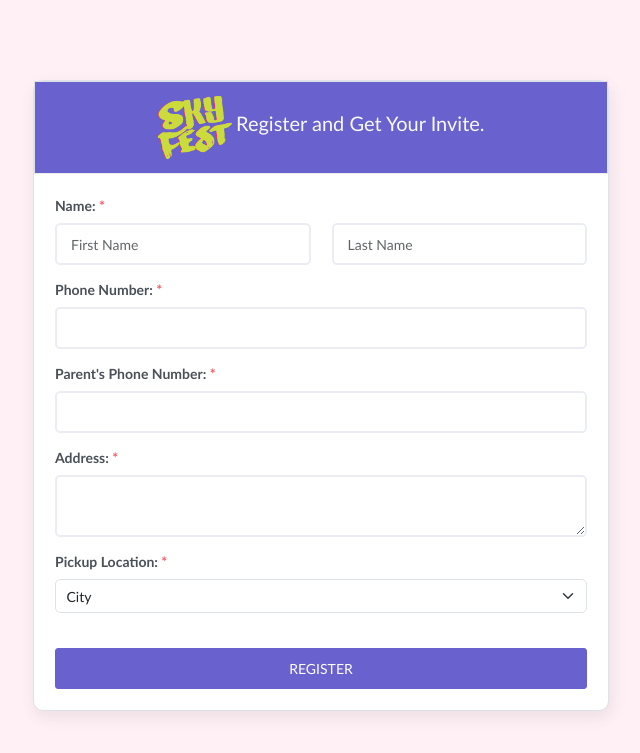
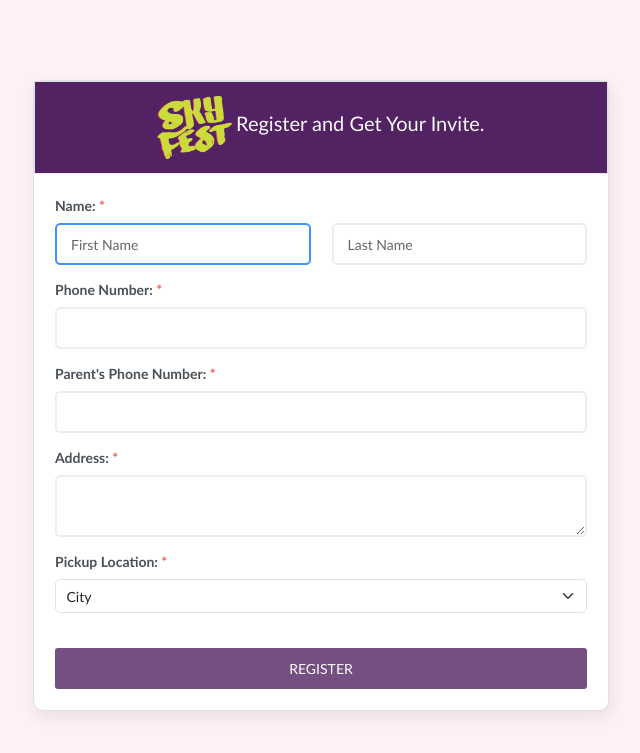
Before and after one commit to JoachimOrma/skyfest24, a Django app: page / in a window 1280 px wide. Shown: the top 753 px of the page, without its empty margins (319-959 px from the left). Run offline with Django 5.2, Linux system fonts and the light colour scheme; some libraries are stand-ins or nearby versions.

Commit message:
updating index.html

```diff
--- a/skyfest/templates/index.html
+++ b/skyfest/templates/index.html
@@ -24,6 +24,8 @@
             background: lavenderblush;
         }
         .iti { width: 100%; }
+        .btn-custom { background: #532263; color: #ffffff; opacity: 0.8; }
+        .btn-custom:hover, .btn-custom:active, .btn-custom:focus { background: #532263; color: #fff; opacity: 1; }
 
         @media (min-width: 312px) {
             .card {
@@ -84,7 +86,7 @@
   <body>
     <div class="container">
         <div class="card border mt-4">
-            <div class="card-header text-center bg-secondary text-light border">
+            <div class="card-header text-center text-light border" style="background: #532263">
                 <img src="{% static 'img/logo.png' %}" alt="skyfest-logo" width="75">
                 <span style="font-size: 20px;" id="title">Register and Get Your Invite.</span>
             </div>
@@ -94,7 +96,7 @@
                     <label class="fw-bolder mb-2">Name: <span class="text-danger">*</span></label>
                     <div class="row mb-3">
                         <div class="col-6">
-                            <input type="text" name="first_name" id="first_name" class="form-control" placeholder="First Name" required/>
+                            <input type="text" name="first_name" id="first_name" class="form-control" placeholder="First Name" required autofocus />
                             <span class="error text-danger" style="display: none;" id="firstnameError">This field is required.</span>
                         </div>
                         <div class="col-6">
@@ -132,7 +134,7 @@
                         </div>
                     </div>
                     <div class="d-flex justify-content-end">
-                        <button type="submit" id="submit" class="btn btn-secondary col-12">REGISTER</button>
+                        <button type="submit" id="submit" class="btn btn-custom col-12">REGISTER</button>
                     </div>
                 </form>
             </div>
@@ -271,14 +273,14 @@
                         if (data.status == 200) {
 
                             $.notify({
-                                icon: 'fa fa-check',
-                                title: "Success!",
+                                icon: 'fa fa-circle-check',
+                                title: "Registered",
                                 message: 'Your registration was successful',
                             },{
-                                type: 'successs',
+                                type: 'success',
                                 placement: {
                                     from: "top",
-                                    align: "right"
+                                    align: "center"
                                 },
                                 time: 2000,
                             });
@@ -310,6 +312,7 @@
                     },
                 });
             }
+
         })
 
         function downloadImage() {
--- a/skyfest/views.py
+++ b/skyfest/views.py
@@ -14,7 +14,7 @@ def generate_random_string(length=9):
     characters = string.ascii_letters + string.digits
     return ''.join(secrets.choice(characters) for _ in range(length))
 
-def merge_qr_with_invite(invite_path, qr_code_path, output_path, qr_size=(140, 140), padding=(30, 80)):
+def merge_qr_with_invite(invite_path, qr_code_path, output_path, qr_size=(150, 150), padding=(30, 80)):
 
     output_dir = os.path.dirname(output_path)
     if not os.path.exists(output_dir):
@@ -42,7 +42,7 @@ def index(request):
 
         qr_code = generate_random_string(9)
 
-        qr_content = f"SkYFest-Invite/{qr_code}/{first_name} {last_name}/"
+        qr_content = f"SkYFest-Invite/{qr_code}/{first_name} {last_name}"
         qr = qrcode.QRCode(
             version=1,
             error_correction=qrcode.constants.ERROR_CORRECT_L,
@@ -64,7 +64,7 @@ def index(request):
         invite_path = os.path.join(settings.BASE_DIR, 'skyfest', 'static', 'img', 'invite.jpg')
         qr_code_path = os.path.join(settings.BASE_DIR, 'skyfest', 'static', 'qr_codes', f'{qr_code}.png')
         output_path = os.path.join(settings.BASE_DIR, 'skyfest', 'static', 'merged', f'{first_name}_{last_name}_{qr_code}.jpg')
-        merge_qr_with_invite(invite_path, qr_code_path, output_path, qr_size=(140, 140), padding=(30, 80))
+        merge_qr_with_invite(invite_path, qr_code_path, output_path, qr_size=(150, 150), padding=(30, 80))
 
         Attendee.objects.create(
             first_name=first_name,
```
Also changed, not shown: db.sqlite3, skyfest/static/merged/Michael_Jackson_zm9Xct72l.jpg (added), skyfest/static/merged/Sugar_Cane_sG19dVbAl.jpg (deleted), skyfest/static/qr_codes/sG19dVbAl.png (deleted), skyfest/static/qr_codes/zm9Xct72l.png (added).
